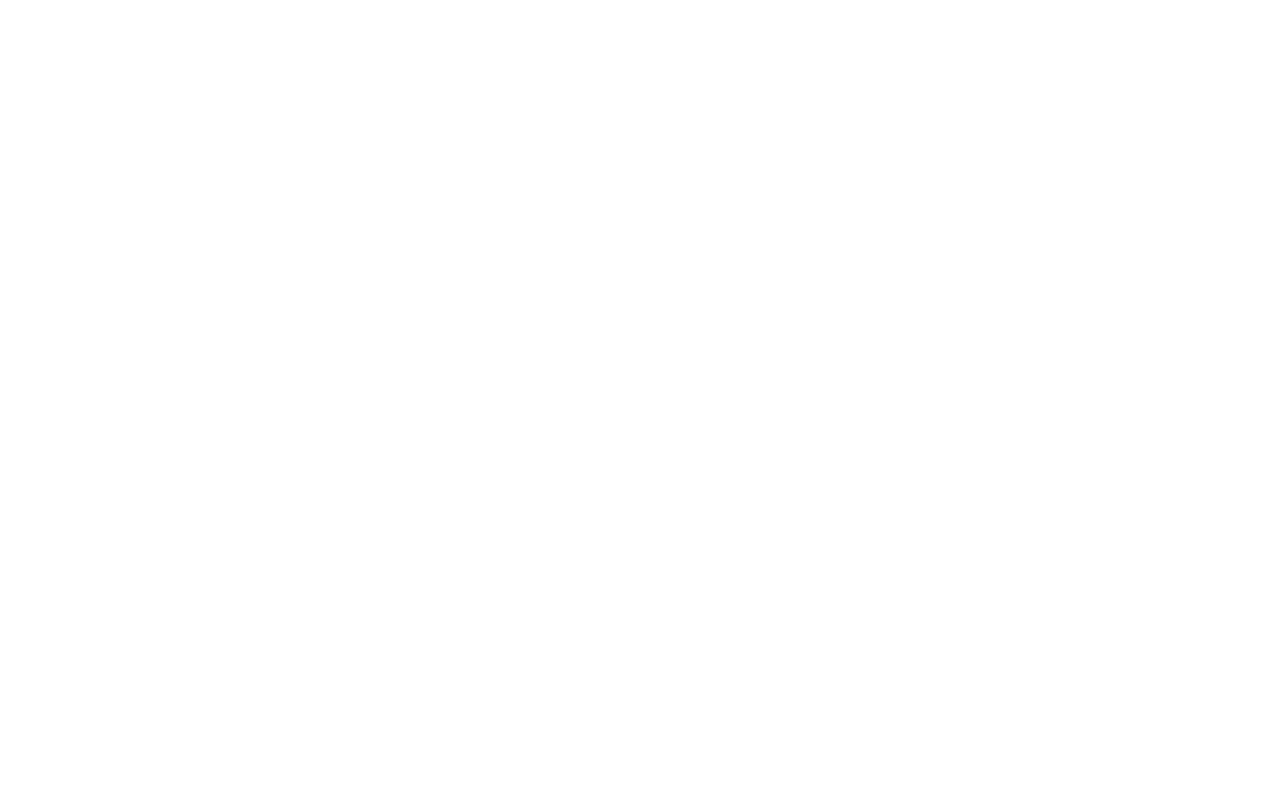
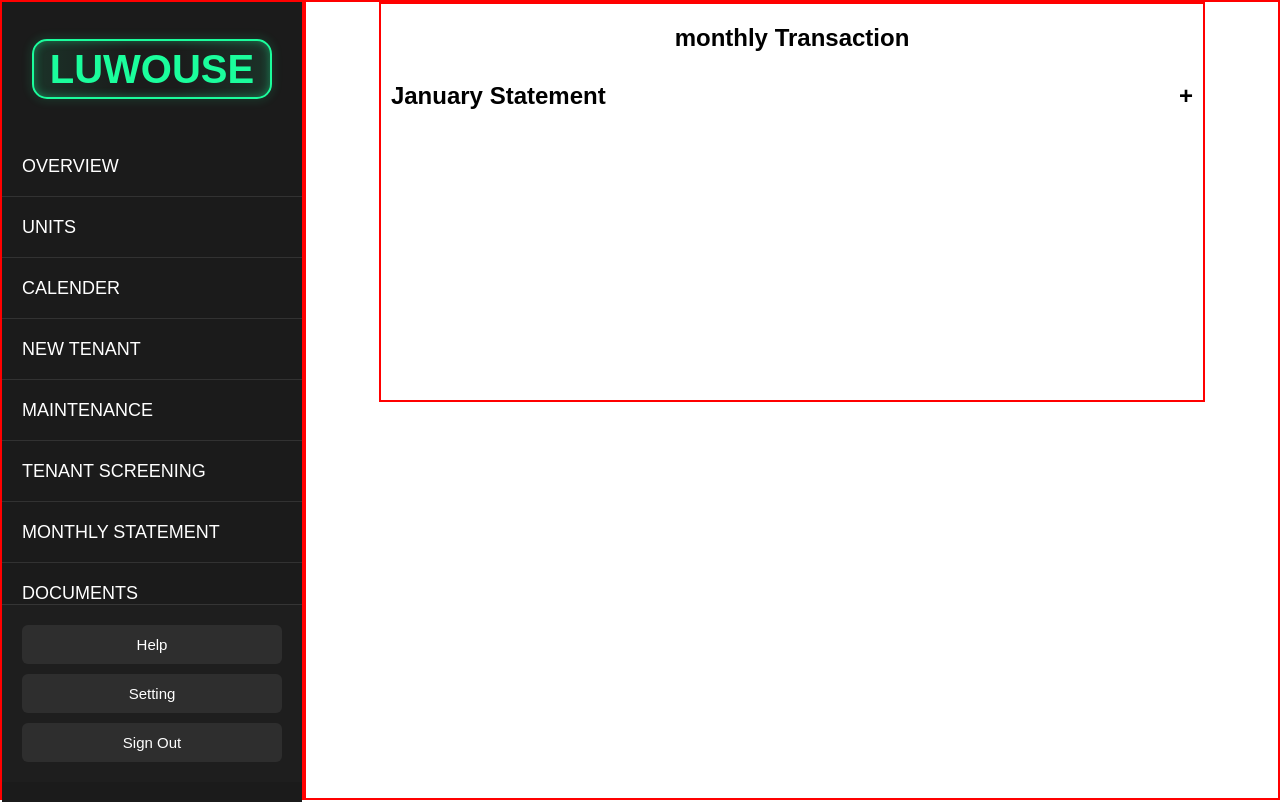
Before and after one commit to Correa95/Property-Management-System, a React (Vite) app in the folder client-side/: page /monthlyStatement in a window 1280 px wide. Built offline with nearby package versions, Linux system fonts and the light colour scheme.

Commit message:
refactoring the application

```diff
--- a/client-side/src/App.jsx
+++ b/client-side/src/App.jsx
@@ -4,7 +4,6 @@
 import OverView from "./Components/PageLayouts/OverView";
 import Calender from "./Components/PageLayouts/Calender";
 import NewTenant from "./Components/PageLayouts/NewTenant";
-// import ExtendLease from "./Components/ExtendLease";
 import Maintenance from "./Components/Maintenance";
 import TenantScreening from "./Components/PageLayouts/TenantScreening";
 import MonthlyStatement from "./Components/MonthlyStatement";
@@ -36,10 +35,10 @@
         <Route path="/units" element={<Units />} />
         <Route path="/calender" element={<Calender />} />
         <Route path="/newTenant" element={<NewTenant />} />
-        {/* <Route path="extendLease" element={<ExtendLease />} /> */}
+
         <Route path="/maintenance" element={<Maintenance />} />
         <Route path="/tenantScreening" element={<TenantScreening />} />
-        <Route path="/" element={<MonthlyStatement />} />
+        <Route path="/monthlyStatement" element={<MonthlyStatement />} />
         <Route path="/documents" element={<Documents />} />
       </Route>
       {/* )} */}
--- a/client-side/src/Components/FinancialReport.jsx
+++ b/client-side/src/Components/FinancialReport.jsx
@@ -0,0 +1,5 @@
+function FinancialReport() {
+  return <div></div>;
+}
+
+export default FinancialReport;
--- a/client-side/src/Components/MonthlyStatement.css
+++ b/client-side/src/Components/MonthlyStatement.css
@@ -0,0 +1,6 @@
+.monthlyStatementContainer {
+  width: 100%;
+  display: flex;
+  justify-content: center;
+  align-items: center;
+}
--- a/client-side/src/Components/MonthlyStatement.jsx
+++ b/client-side/src/Components/MonthlyStatement.jsx
@@ -1,10 +1,10 @@
-import Monthlytransaction from "./MonthlyTransaction";
-
+import MonthlyTransaction from "./MonthlyTransaction";
+import "./MonthlyStatement.css";
 function MonthlyStatement() {
   return (
-    <>
-      <Monthlytransaction />
-    </>
+    <div className="monthlyStatementContainer">
+      <MonthlyTransaction />
+    </div>
   );
 }
 
--- a/client-side/src/Components/MonthlyTransaction.css
+++ b/client-side/src/Components/MonthlyTransaction.css
@@ -1,7 +1,8 @@
 .transactionStatementContainer {
   width: 85%;
   height: 50vh;
-  float: right;
+  display: flex;
+  flex-direction: column;
   border: 2px solid red;
 }
 
@@ -14,29 +15,30 @@
   display: flex;
   justify-content: space-between;
   align-items: center;
-  width: 80%;
-  height: 30px;
-  color: #fff;
-  background: #333;
-  border-radius: 5px;
-  margin-bottom: 15px;
+  padding: 10px;
+  /* width: 80%; */
+  /* height: 30px; */
+  /* color: #fff; */
+  /* background: #333; */
+  /* border-radius: 5px; */
+  /* margin-bottom: 15px; */
 }
 
-.transactionStatementContainer .propertyDetail {
+/* .transactionStatementContainer .propertyDetail {
   width: 400px;
   height: 250px;
   margin-left: 60px;
   border: 2px solid red;
-}
+} */
 
-.propertyDetail h3 {
+/* .propertyDetail h3 {
   display: flex;
   flex-direction: column;
   margin: 20px;
-}
-.statement .transaction {
+} */
+/* .statement .transaction {
   margin: 60px;
-}
-p {
+} */
+/* p {
   padding: 15px;
-}
+} */
--- a/client-side/src/Components/Monthlytransaction.jsx
+++ b/client-side/src/Components/Monthlytransaction.jsx
@@ -25,23 +25,9 @@
             </article>
             <div className="transaction">
               <p>mathew unitX paid rent on x date</p>
-              <p>mathew unitX paid rent on x date</p>
-              <p>mathew unitX paid rent on x date</p>
-              <p>mathew unitX paid rent on x date</p>
-              <p>mathew unitX paid rent on x date</p>
-              <p>mathew unitX paid rent on x date</p>
-              <p>mathew unitX paid rent on x date</p>
-              <p>mathew unitX paid rent on x date</p>
-              <p>mathew unitX paid rent on x date</p>
-              <p>mathew unitX paid rent on x date</p>
-              <p>mathew unitX paid rent on x date</p>
-              <p>mathew unitX paid rent on x date</p>
             </div>
           </>
         )}
-        <h2>
-          January Statement <span>+</span>
-        </h2>
       </div>
     </section>
   );
--- a/client-side/src/Components/NavigationBars/SideBar.jsx
+++ b/client-side/src/Components/NavigationBars/SideBar.jsx
@@ -1,13 +1,13 @@
-import { useState } from "react";
+// import { useState } from "react";
 import { Link } from "react-router-dom";
 import "./SideBar.css";
 
 function SideNavBar() {
-  const [isOpen, setIsOpen] = useState(null);
+  // const [isOpen, setIsOpen] = useState(null);
 
-  function handleToggle(item) {
-    setIsOpen((prev) => (prev === item ? null : item));
-  }
+  // function handleToggle(item) {
+  //   setIsOpen((prev) => (prev === item ? null : item));
+  // }
   return (
     <nav className="sideBar">
       <header className="header">
@@ -37,19 +37,7 @@
             <Link to="tenantScreening">TENANT SCREENING</Link>
           </li>
           <li>
-            <Link
-              to="financialReport"
-              onClick={() => handleToggle("financialReport")}
-            >
-              FINANCIAL REPORT
-            </Link>
-            {isOpen === "financialReport" && (
-              <ul>
-                <li>
-                  <Link to="monthlyStatement">MONTHLY STATEMENT</Link>
-                </li>
-              </ul>
-            )}
+            <Link to="monthlyStatement">MONTHLY STATEMENT</Link>
           </li>
           <li>
             <Link to="documents">DOCUMENTS</Link>
```
